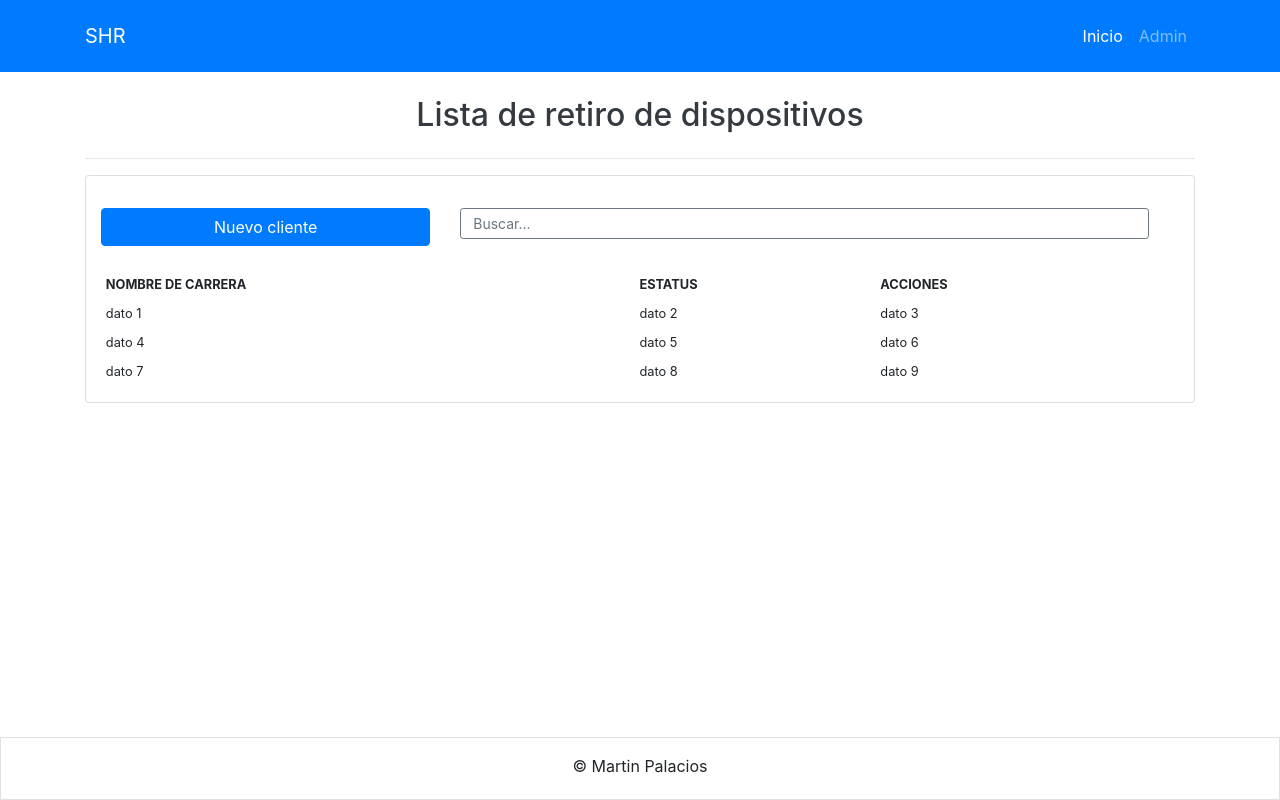
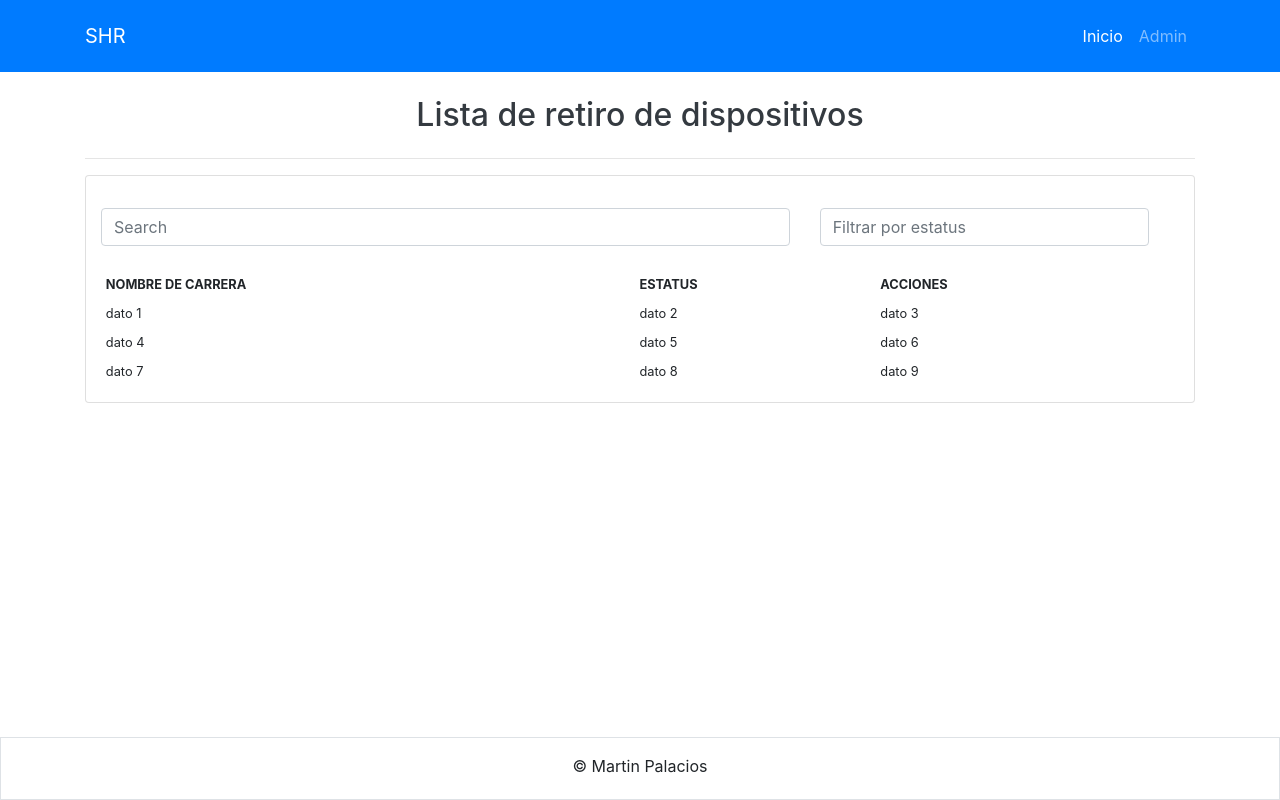
Before and after one commit to ibpalacios/Angular_SHR, an Angular app: page /device-delivery-list in a window 1280 px wide. Built offline with nearby package versions, Linux system fonts and the light colour scheme.

Commit message:
SHR - Se modificaron ambos botones de busqueda

```diff
--- a/src/app/pages/device-module/device-delivery-list/device-delivery-list.component.html
+++ b/src/app/pages/device-module/device-delivery-list/device-delivery-list.component.html
@@ -7,13 +7,22 @@
         <div class="col-md-12">
             <form>
                 <div class="row container mt-4">
-                    <div class="col-md-4 mt-2">
-                        <button class="btn btn-primary btn-block">Nuevo cliente</button>
-                    </div>
                     <div class="col-md-8 mt-2">
                         <div>
-                            <input type="text" name="searchText" class="form-control form-control-sm btn-outline-secondary ops" placeholder=" Buscar...">
+                            <input class="form-control mr-sm-2" type="search" placeholder="Search" aria-label="Search">
                         </div>
+                    </div>
+
+                    <div class="col-md-4 mt-2">
+                        <form>
+                            <input class="form-control" list="datalistOptions" id="exampleDataList" placeholder="Filtrar por estatus">
+
+                            <datalist id="datalistOptions">
+                                <option value="En proceso">
+                                <option value="Reparado">
+                                <option value="No reparado">
+                            </datalist>
+                        </form>
                     </div>
                 </div>
 
```
